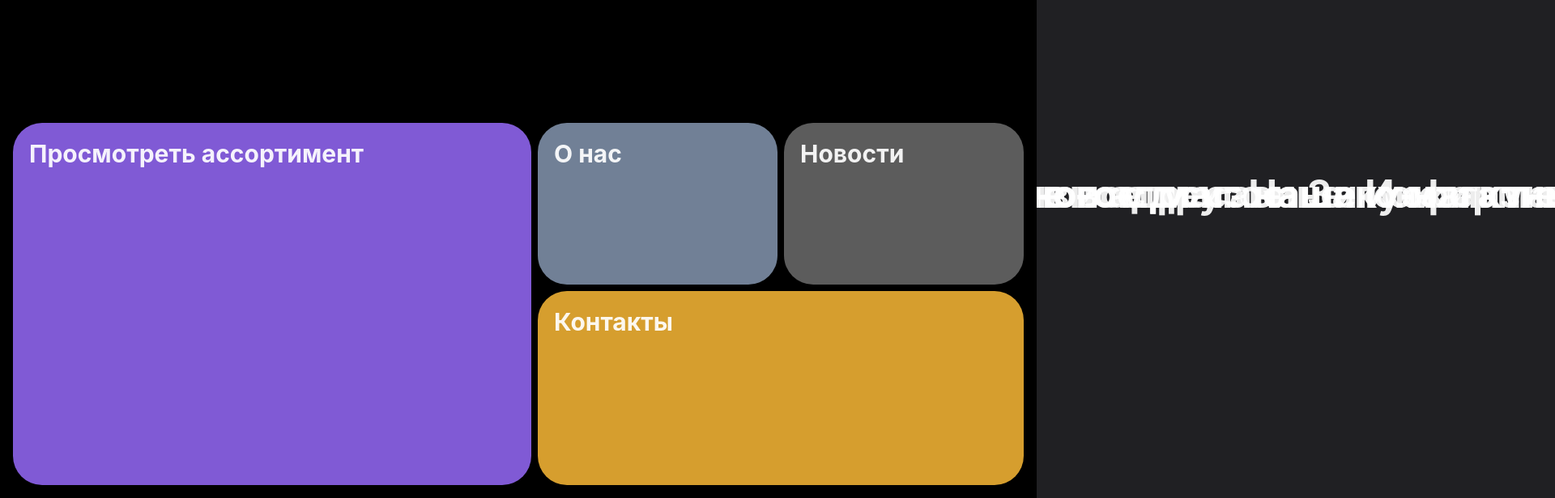
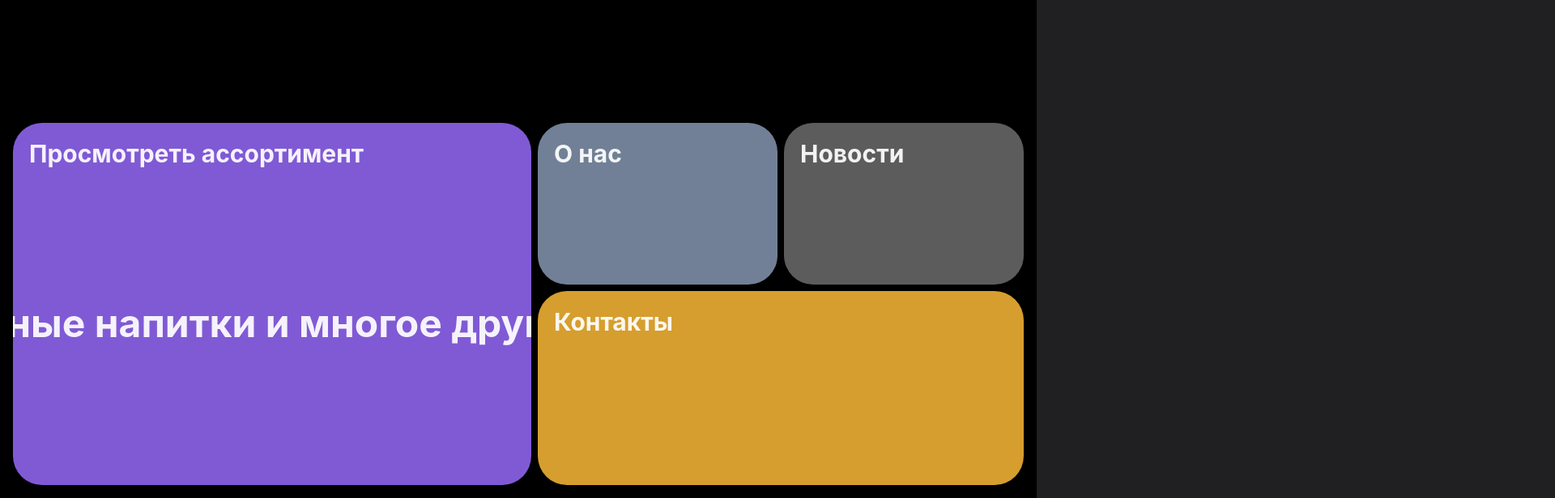
Before and after one commit to Slimmerd/beer-store, a Next.js app: page / in a window 1280 px wide. Shown: the part 184-800 px from the top of the page at 81% size, 1920 px wide, since content can reach past the window. Built offline with nearby package versions, Linux system fonts and the light colour scheme.

Commit message:
Updated animations and width

```diff
--- a/components/main/mainCard.tsx
+++ b/components/main/mainCard.tsx
@@ -1,34 +1,55 @@
-import React, {ReactNode} from 'react';
-import NextLink from "next/link";
-import { BackgroundProps, Box, chakra, Heading, LayoutProps } from '@chakra-ui/react'
-import {isValidMotionProp, motion, useAnimation} from "framer-motion";
+import React, { ReactNode } from 'react'
+import NextLink from 'next/link'
+import {
+    BackgroundProps,
+    Box,
+    chakra,
+    Heading,
+    LayoutProps
+} from '@chakra-ui/react'
+import { isValidMotionProp, motion, useAnimation } from 'framer-motion'
 
 type MainCard = {
     children: ReactNode
-    bgColor: BackgroundProps['bgColor'],
-    url: string,
-    flex: number,
-    text: string,
-    minH: LayoutProps["minH"]
+    bgColor: BackgroundProps['bgColor']
+    url: string
+    flex: number
+    text: string
+    minH: LayoutProps['minH']
+    isActive?: boolean
 }
 
 const ChakraBox = chakra(motion.div, {
-    shouldForwardProp: (prop) => isValidMotionProp(prop) || prop === 'children',
-});
+    shouldForwardProp: prop => isValidMotionProp(prop) || prop === 'children'
+})
 
-const MainCard: React.FC<MainCard> = ({minH, text, url, bgColor, children, flex}) => {
+const MainCard: React.FC<MainCard> = ({
+    isActive = false,
+    minH,
+    text,
+    url,
+    bgColor,
+    children,
+    flex
+}) => {
+    const controls = useAnimation()
 
-    const controls = useAnimation();
+    const startAnimation = () =>
+        controls.start({
+            opacity: [0, 1],
+            x: ['0%', '-50%'],
+            transition: {
+                opacity: { duration: 1 },
+                duration: 10,
+                ease: 'linear',
+                repeat: Infinity,
+                repeatType: 'loop'
+            }
+        })
 
-    const startAnimation = () => controls.start({
-        x: ["0%", "-50%"],
-        transition: {
-            duration: 10,
-            ease: "linear",
-            repeat: Infinity,
-            repeatType: "loop",
-        }
-    });
+    if (isActive) {
+        startAnimation()
+    }
 
     return (
         <NextLink href={url} passHref>
@@ -36,37 +57,42 @@ const MainCard: React.FC<MainCard> = ({minH, text, url, bgColor, children, flex}
                 as={motion.div}
                 whileHover={{
                     scale: 0.9,
-                    transition: {duration: 0.8},
+                    transition: {
+                        duration: 0.8
+                    }
                 }}
-                onHoverStart={() => startAnimation()}
+                onHoverStart={() => !isActive && startAnimation()}
                 onHoverEnd={() => {
-                    controls.stop()
+                    !isActive && controls.stop()
                 }}
                 minH={minH}
                 flex={flex}
                 bgColor={bgColor}
                 p={5}
-                style={{"cursor": "pointer"}}
-                overflowX={"hidden"}
+                style={{
+                    cursor: 'pointer'
+                }}
+                overflow={'hidden'}
+                position={'relative'}
                 rounded={36}
             >
-                <Heading size={"lg"}>{children}</Heading>
+                <Heading size={'lg'}>{children}</Heading>
                 <Box
-                    position={"absolute"}
-                    top={"50%"}
-                    zIndex={-99}
+                    position={'absolute'}
+                    top={'50%'}
+                    zIndex={isActive ? 0 : -99}
                 >
                     <ChakraBox
-                        position={"relative"}
-                        whiteSpace={"nowrap"}
+                        position={'relative'}
+                        whiteSpace={'nowrap'}
                         animate={controls}
                     >
-                        <Heading size={"2xl"}>{text}</Heading>
+                        <Heading size={'2xl'}>{text}</Heading>
                     </ChakraBox>
                 </Box>
             </Box>
         </NextLink>
-    );
-};
+    )
+}
 
-export default MainCard;
+export default MainCard
--- a/components/main/products.tsx
+++ b/components/main/products.tsx
@@ -1,18 +1,21 @@
-import React from 'react';
-import MainCard from "./mainCard";
+import React from 'react'
+import MainCard from './mainCard'
 
 const ProductsCard = () => {
     return (
         <MainCard
-            url={"/products"}
+            url={'/products'}
             flex={1}
-            bgColor={"purple.500"}
+            bgColor={'purple.500'}
             minH={380}
-            text={"Закуски к пенному, прохладительные напитки и многое другое. Закуски к пенному, прохладительные напитки и многое другое."}
+            isActive={true}
+            text={
+                'Закуски к пенному, прохладительные напитки и многое другое. Закуски к пенному, прохладительные напитки и многое другое.'
+            }
         >
             Просмотреть ассортимент
         </MainCard>
-    );
-};
+    )
+}
 
-export default ProductsCard;
+export default ProductsCard
```
